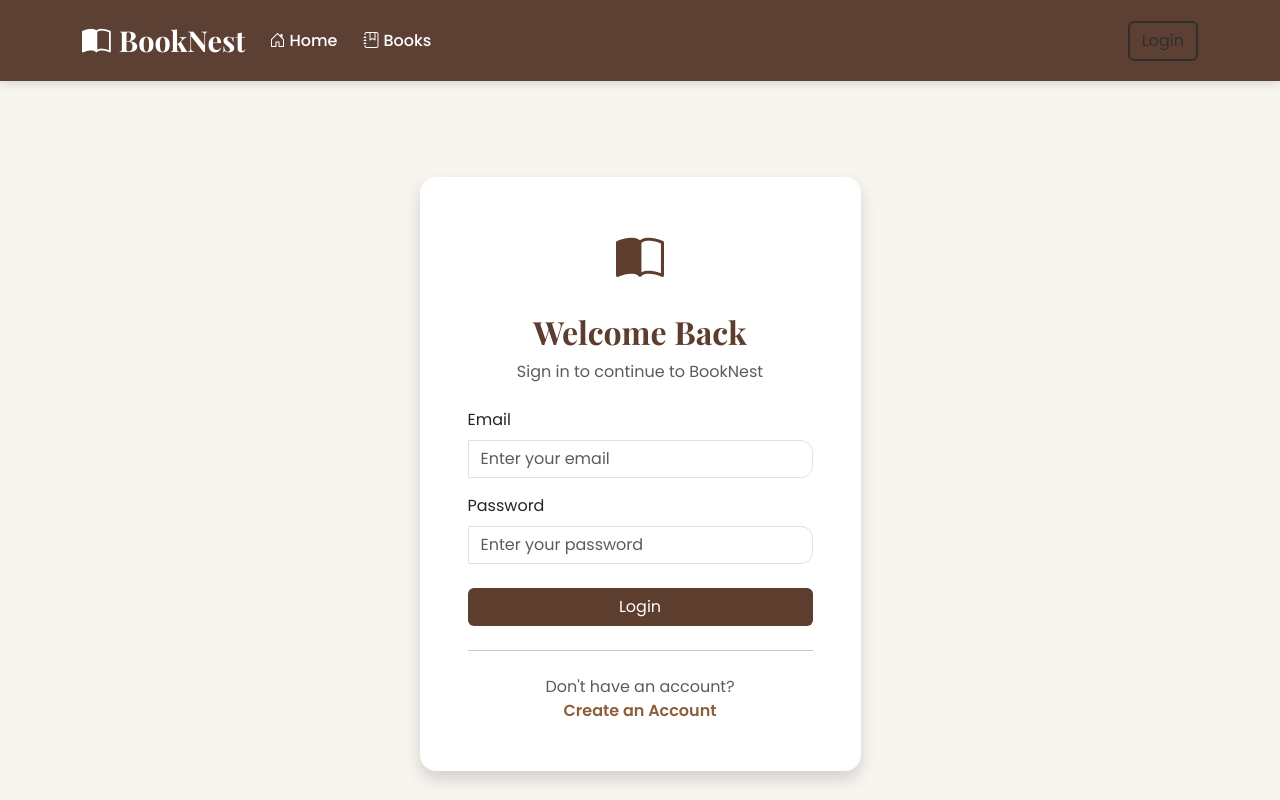
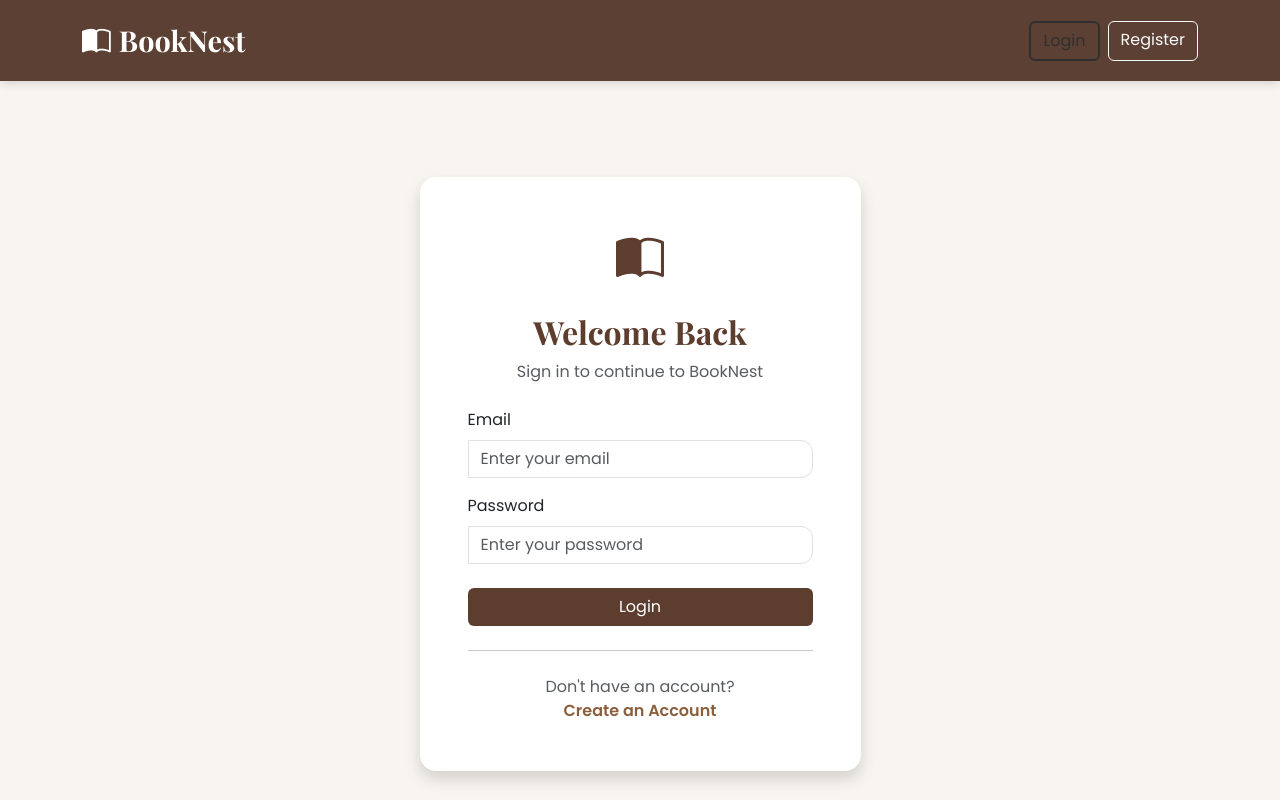
Before and after one commit to BakedSteffan/BookNestFrontend, a React (Vite) app: page /login in a window 1280 px wide. Shown: the top 800 px of the page. Built offline with nearby package versions, Linux system fonts and the light colour scheme; no server answers.

Commit message:
Hide navigation links for unauthenticated users

```diff
--- a/src/components/Navbar.jsx
+++ b/src/components/Navbar.jsx
@@ -40,6 +40,8 @@ function Navbar() {
 
                     <ul className="navbar-nav me-auto">
 
+                        {token && (
+                            <>
                                 <li className="nav-item">
                                     <NavLink
                                         to="/"
@@ -65,7 +67,6 @@ function Navbar() {
                                     </NavLink>
                                 </li>
 
-                        {token && (
                                 <li className="nav-item">
                                     <NavLink
                                         to="/borrow-requests"
@@ -77,9 +78,7 @@ function Navbar() {
                                         My Requests
                                     </NavLink>
                                 </li>
-                        )}
 
-                        {token && (
                                 <li className="nav-item">
                                     <NavLink
                                         to="/borrow-history"
@@ -91,6 +90,7 @@ function Navbar() {
                                         {role === "Admin" ? "Borrow History" : "My History"}
                                     </NavLink>
                                 </li>
+                            </>
                         )}
 
                         {role === "Admin" && (
@@ -127,9 +127,17 @@ function Navbar() {
 
                         </div>
                     ) : (
+                        <div className="d-flex gap-2">
+
                             <NavLink className="btn login-btn" to="/login">
                                 Login
                             </NavLink>
+
+                            <NavLink className="btn btn-outline-light" to="/register">
+                                Register
+                            </NavLink>
+
+                        </div>
                     )}
 
                 </div>
```
Lines whose indentation alone changed are shown as unchanged.
